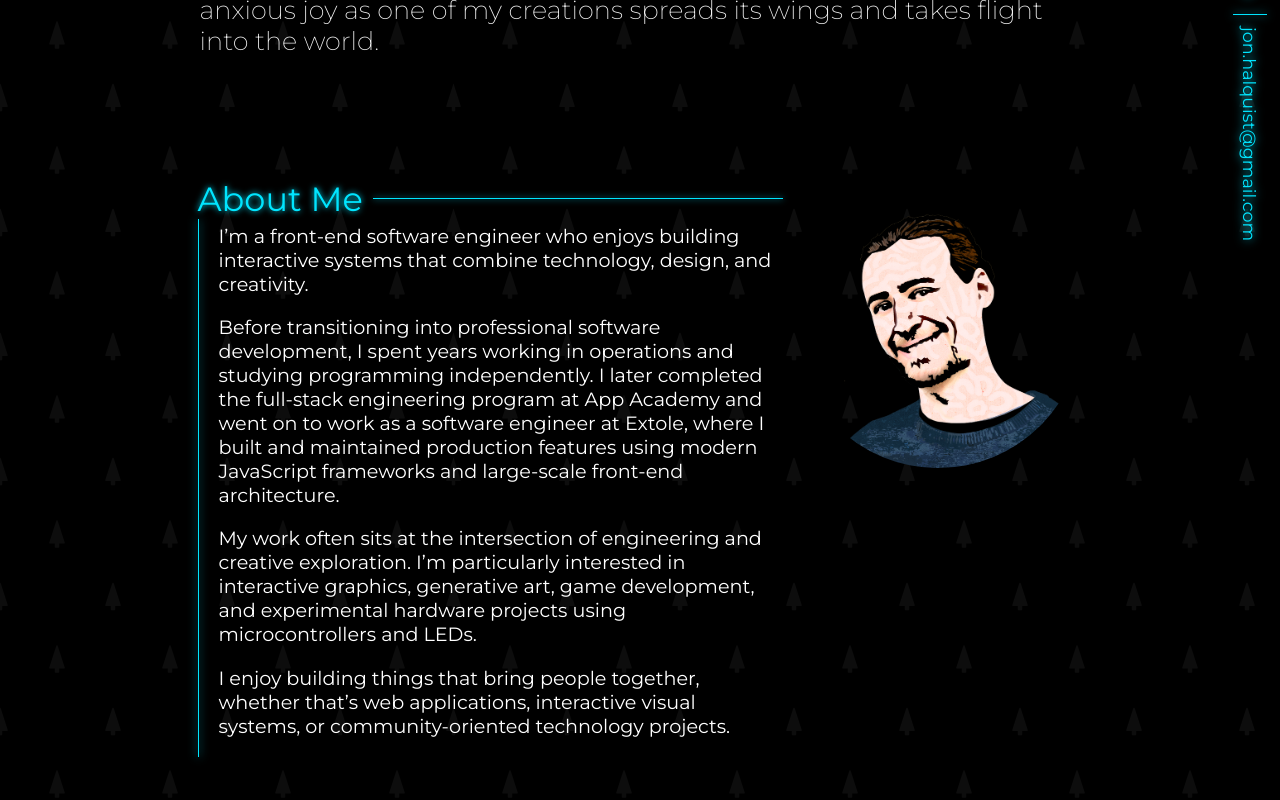
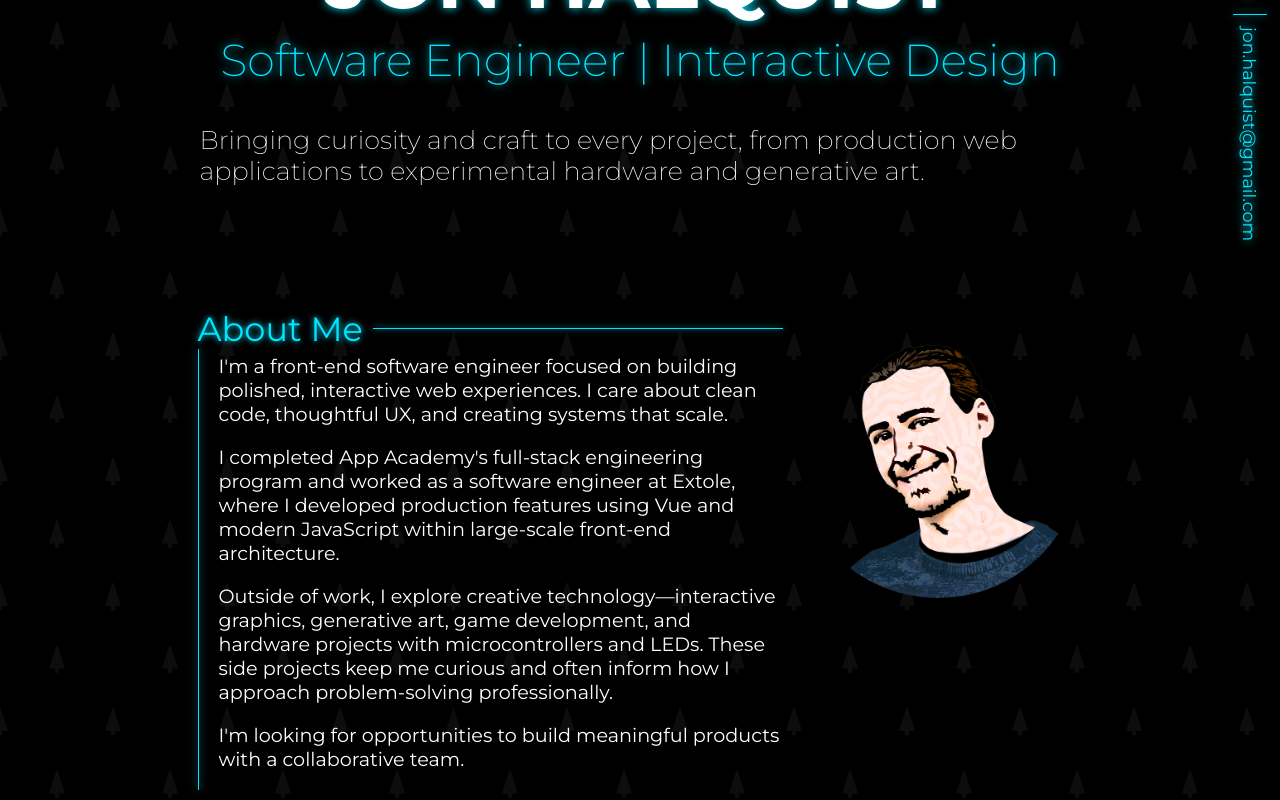
Before and after one commit to halquist/halquist.github.io, a React (Create React App) app in the folder frontend/: page / in a window 1280 px wide. Shown: the part 340-1140 px from the top of the page. Built offline with nearby package versions, Linux system fonts and the light colour scheme; a web font is replaced by a local one.

Commit message:
copy update

```diff
--- a/frontend/src/components/Intro/ContentArrs/AboutMe.js
+++ b/frontend/src/components/Intro/ContentArrs/AboutMe.js
@@ -3,10 +3,10 @@ import me_headshot from '../../../images/me_headshot.png';
 const AboutMe ={
   title: 'About Me',
   content: [
-    'I’m a front-end software engineer who enjoys building interactive systems that combine technology, design, and creativity.',
-    'Before transitioning into professional software development, I spent years working in operations and studying programming independently. I later completed the full-stack engineering program at App Academy and went on to work as a software engineer at Extole, where I built and maintained production features using modern JavaScript frameworks and large-scale front-end architecture.',
-    'My work often sits at the intersection of engineering and creative exploration. I’m particularly interested in interactive graphics, generative art, game development, and experimental hardware projects using microcontrollers and LEDs.',
-    'I enjoy building things that bring people together, whether that’s web applications, interactive visual systems, or community-oriented technology projects.'
+    "I'm a front-end software engineer focused on building polished, interactive web experiences. I care about clean code, thoughtful UX, and creating systems that scale.",
+    "I completed App Academy's full-stack engineering program and worked as a software engineer at Extole, where I developed production features using Vue and modern JavaScript within large-scale front-end architecture.",
+    "Outside of work, I explore creative technology—interactive graphics, generative art, game development, and hardware projects with microcontrollers and LEDs. These side projects keep me curious and often inform how I approach problem-solving professionally.",
+    "I'm looking for opportunities to build meaningful products with a collaborative team."
   ],
   image1: me_headshot
 }
--- a/frontend/src/components/Intro/Intro.js
+++ b/frontend/src/components/Intro/Intro.js
@@ -23,12 +23,12 @@ const Intro = () => {
           <img id='circuitHorse' src={circuitHorse} width='150px'/>
           <div className='contentDiv'>
             <div id='titleName'>JON HALQUIST</div>
-            <div id='subName'>Software Engineer & Design</div>
+            <div id='subName'>Software Engineer | Interactive Design</div>
           </div>
         </div>
       </div>
       <div className='contentDiv2'>
-        <div id='subName2'>The most wonderful feeling I have ever known is the sharp glow of anxious joy as one of my creations spreads its wings and takes flight into the world.</div>
+        <div id='subName2'>Bringing curiosity and craft to every project, from production web applications to experimental hardware and generative art.</div>
       </div>
       <Element id='aboutScroll' name='aboutScroll'>
         <InfoCellLeft props={AboutMe}/>
```
Also changed, not shown: 2 other files (tests, documents, lock files or other folders).
